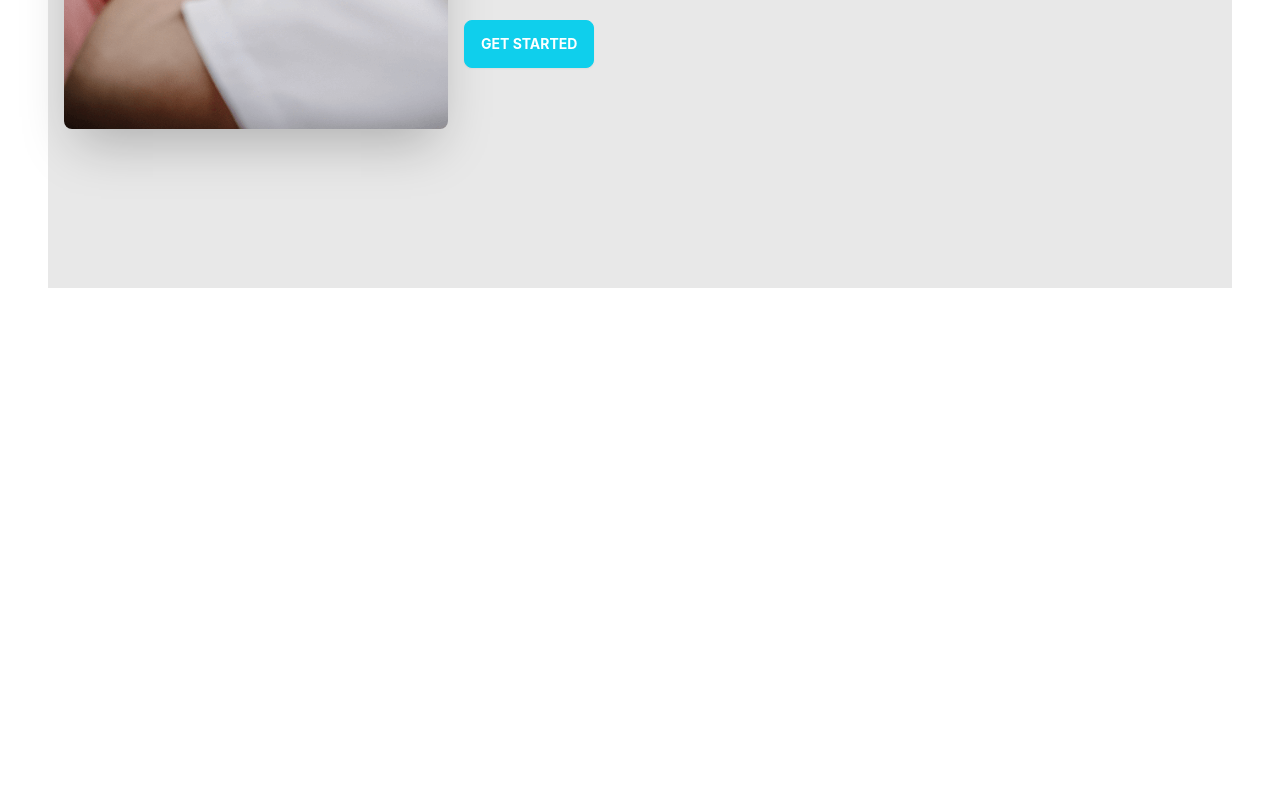
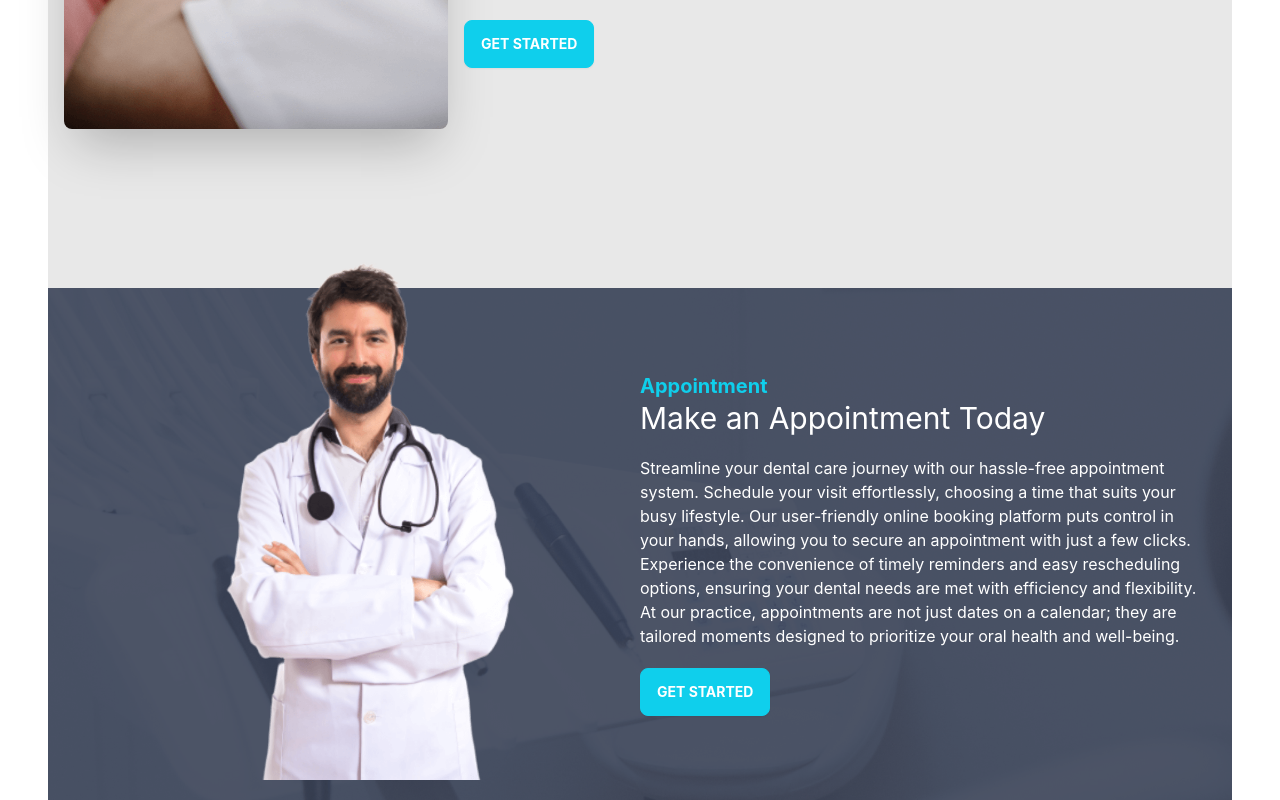
Before and after one commit to nafish08/dental-care-client, a React (Create React App) app: page / in a window 1280 px wide. Shown: the part 2231-3031 px from the top of the page. Before the commit the page ends 2519 px from the top, so only its background shows below. Built offline with nearby package versions, Linux system fonts and the light colour scheme.

Commit message:
Make appointment component and shared Button component added

```diff
--- a/src/Pages/Home/Banner.js
+++ b/src/Pages/Home/Banner.js
@@ -1,5 +1,6 @@
 import React from 'react';
 import chair from '../../assets/images/chair.png';
+import PrimaryButton from '../Shared/PrimaryButton';
 
 
 const Banner = () => {
@@ -10,7 +11,7 @@ const Banner = () => {
                 <div>
                     <h1 className="text-5xl font-bold">Your Gateway to Personalized Patient Care</h1>
                     <p className="py-6">Welcome to our doctor's portal, where innovation meets compassion. Experience a seamless blend of cutting-edge technology and personalized care, ensuring a healthier and happier tomorrow for you and your loved ones. Your well-being is our priority, and our dedicated team of healthcare professionals is here to provide comprehensive and convenient medical services tailored to your unique needs.</p>
-                    <button className="btn btn-primary uppercase text-white font-bold bg-gradient-to-primary from-secondary">Get Started</button>
+                    <PrimaryButton>Get Started</PrimaryButton>
                 </div>
             </div>
         </div>
--- a/src/Pages/Home/DentalCare.js
+++ b/src/Pages/Home/DentalCare.js
@@ -1,5 +1,6 @@
 import React from 'react';
 import treatment from '../../assets/images/treatment.png';
+import PrimaryButton from '../Shared/PrimaryButton';
 
 const DentalCare = () => {
     return (
@@ -9,7 +10,7 @@ const DentalCare = () => {
                 <div>
                     <h1 class="text-5xl font-bold">Exceptional Dental Care, on Your Terms</h1>
                     <p class="py-6">Welcome to a realm of exceptional dental care tailored to your preferences. At our practice, we redefine the dental experience, putting your needs and comfort at the forefront. Our dedicated team is committed to providing personalized, patient-centric services, ensuring your journey to optimal oral health aligns seamlessly with your individual preferences. Discover a dental oasis where your concerns are heard, and your smile is nurtured with expertise and compassion. Experience exceptional dental care that revolves around you – because your satisfaction is our priority.</p>
-                    <button className="btn btn-primary uppercase text-white font-bold bg-gradient-to-primary from-secondary">Get Started</button>
+                    <PrimaryButton>Get Started</PrimaryButton>
                 </div>
             </div>
         </div>
--- a/src/Pages/Home/Home.js
+++ b/src/Pages/Home/Home.js
@@ -3,6 +3,7 @@ import Banner from './Banner';
 import Info from './Info';
 import Services from './Services';
 import DentalCare from './DentalCare';
+import MakeAppointment from './MakeAppointment';
 
 const Home = () => {
     return (
@@ -11,6 +12,7 @@ const Home = () => {
             <Info></Info>
             <Services></Services>
             <DentalCare></DentalCare>
+            <MakeAppointment></MakeAppointment>
         </div>
     );
 };
--- /dev/null
+++ b/src/Pages/Home/MakeAppointment.js
@@ -0,0 +1,26 @@
+import React from 'react';
+import doctor from '../../assets/images/doctor.png';
+import appointment from '../../assets/images/appointment.png';
+import PrimaryButton from '../Shared/PrimaryButton';
+
+const MakeAppointment = () => {
+    return (
+        <section style={{
+            background: `url(${appointment})`
+        }} className='flex justify-center items-center p-5'>
+            <div className='flex-1 hidden lg:block'>
+                <img className='mt-[-100px]' src={doctor} />
+            </div>
+            <div className='flex-1'>
+                <h3 className='text-xl text-primary font-bold'>Appointment</h3>
+                <h2 className='text-3xl text-white'>Make an Appointment Today</h2>
+                <p className='text-white py-5'>
+                    Streamline your dental care journey with our hassle-free appointment system. Schedule your visit effortlessly, choosing a time that suits your busy lifestyle. Our user-friendly online booking platform puts control in your hands, allowing you to secure an appointment with just a few clicks. Experience the convenience of timely reminders and easy rescheduling options, ensuring your dental needs are met with efficiency and flexibility. At our practice, appointments are not just dates on a calendar; they are tailored moments designed to prioritize your oral health and well-being.
+                </p>
+                <PrimaryButton>Get Started</PrimaryButton>
+            </div>
+        </section>
+    );
+};
+
+export default MakeAppointment;
--- /dev/null
+++ b/src/Pages/Shared/PrimaryButton.js
@@ -0,0 +1,9 @@
+import React from 'react';
+
+const PrimaryButton = ({ children }) => {
+    return (
+        <button className="btn btn-primary uppercase text-white font-bold bg-gradient-to-primary from-secondary">{children}</button>
+    );
+};
+
+export default PrimaryButton;
```
